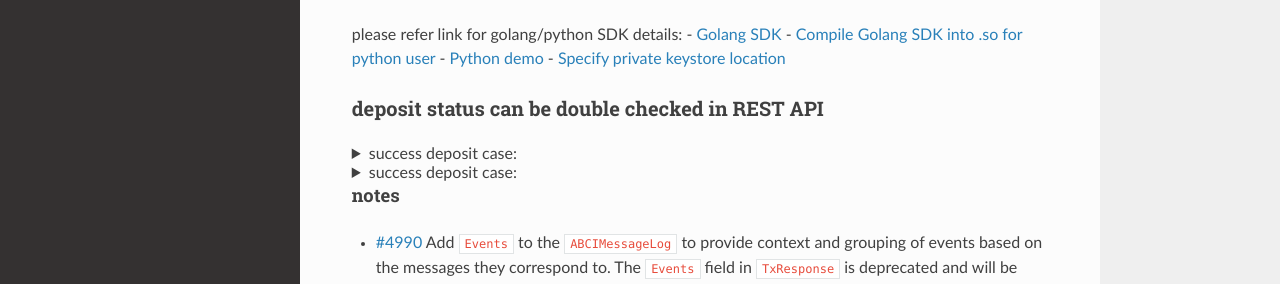
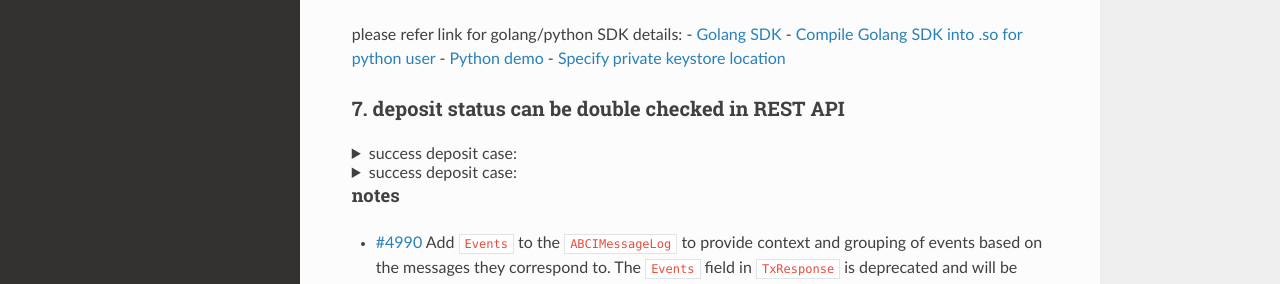
Before and after one commit to coinexchain/dex-manual, an MkDocs documentation site: the page built from docs/docs/11_how_to_support_CET_deposit_and_withdraw_in_exchange.md, in a window 1280 px wide and 1321 px high. Shown: the part 863-1147 px from the top of the window. Built offline with MkDocs 1.6.1, drawn with Linux system fonts in a browser that asks for light colours; nearby versions of some CDN libraries.

Commit message:
Update 11_how_to_support_CET_deposit_and_withdraw_in_exchange.md

```diff
--- a/docs/docs/11_how_to_support_CET_deposit_and_withdraw_in_exchange.md
+++ b/docs/docs/11_how_to_support_CET_deposit_and_withdraw_in_exchange.md
@@ -518,7 +518,7 @@ please refer link for golang/python SDK details:
 
 
 
-### deposit status can be double checked in REST API
+### 7. deposit status can be double checked in REST API
 
 
 <details> <summary> success deposit case:  </summary>
```
